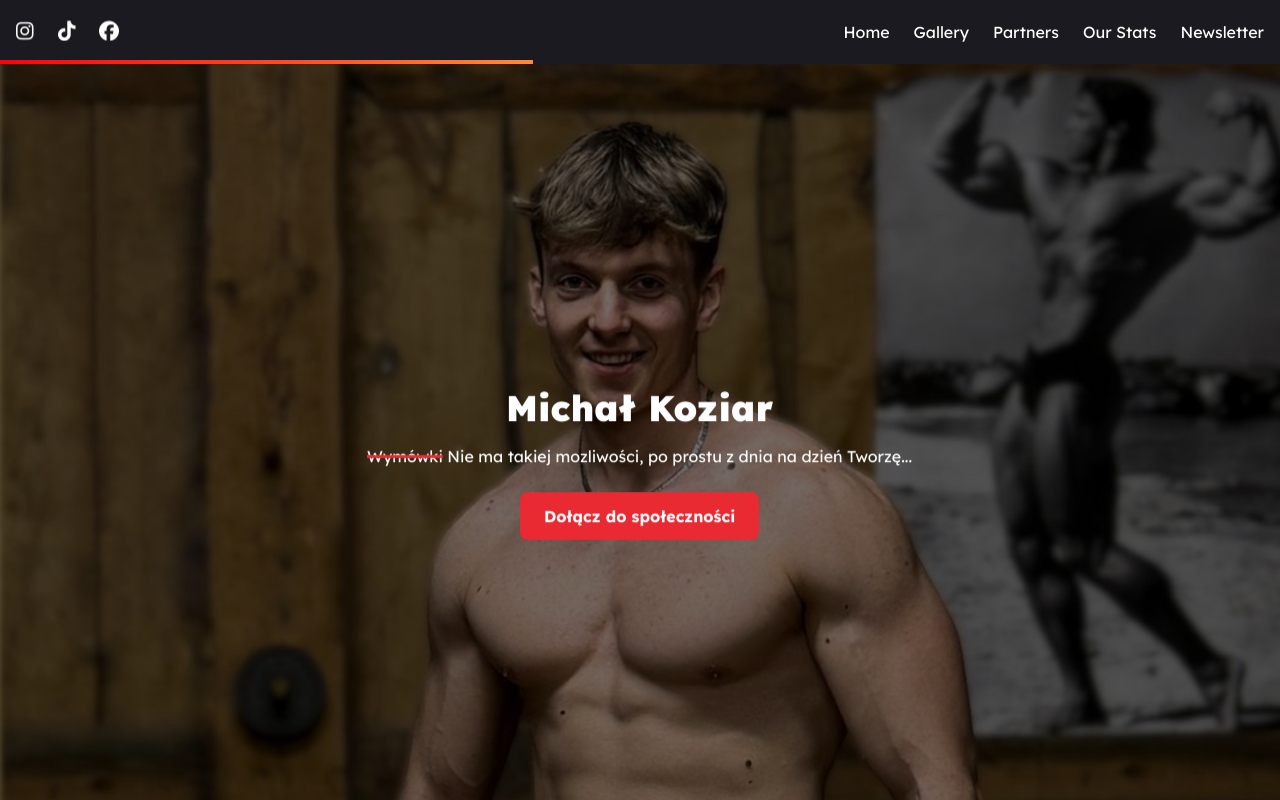
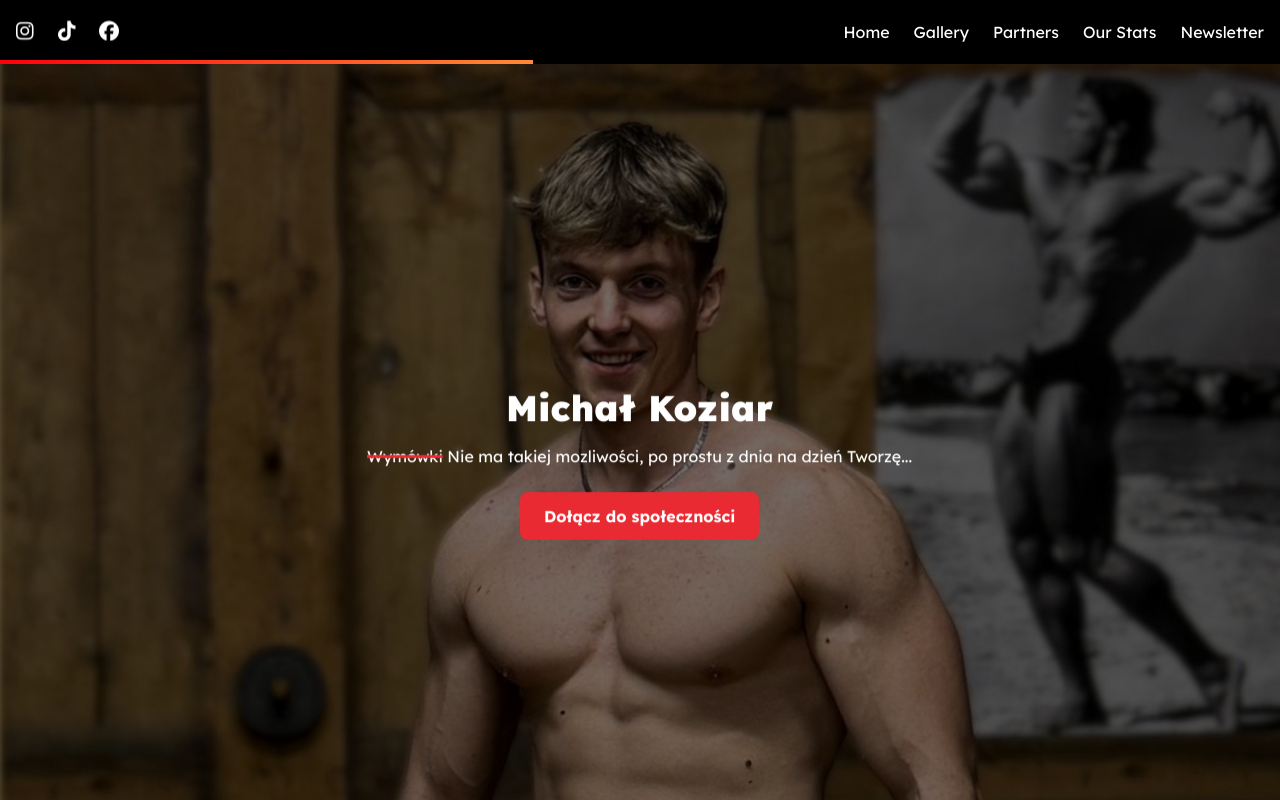
Before and after one commit to sliweczki/sliweczki, a plain HTML site: page index.html in a window 1280 px wide. Shown: the top 800 px of the page. Drawn offline with nearby package versions, Linux system fonts and the light colour scheme.

Commit message:
Update index.html

```diff
--- a/index.html
+++ b/index.html
@@ -16,8 +16,8 @@ tailwind.config = {
     extend: {
       colors: {
         "primary": "#ea2a33",
-        "background-light": "#1b1b21",
-        "background-dark": "#1b1b21",
+        "background-light": "#000000",
+        "background-dark": "#000000",
       },
       fontFamily: {
         "display": ["Lexend", "Noto Sans", "sans-serif"]
```
